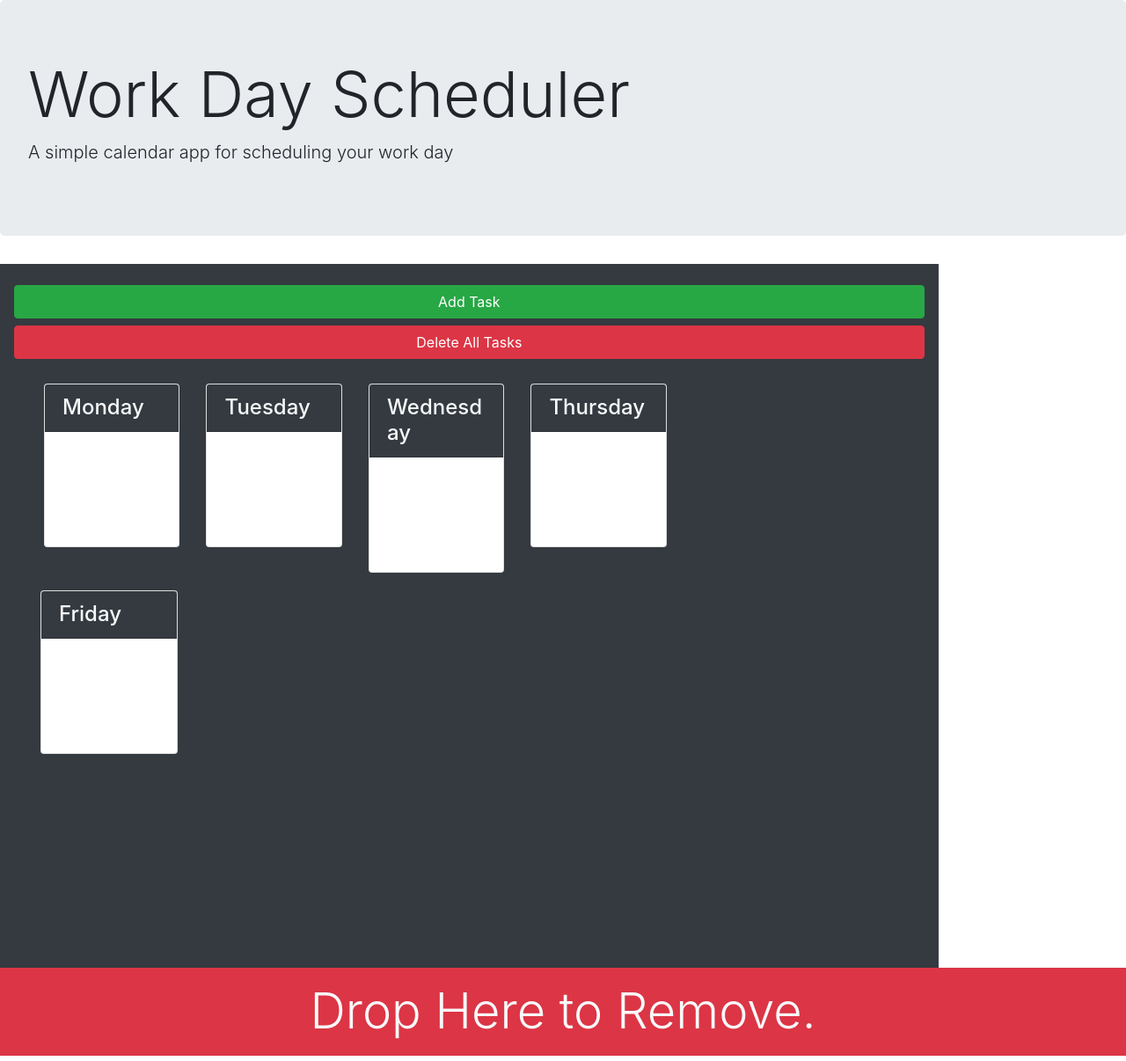
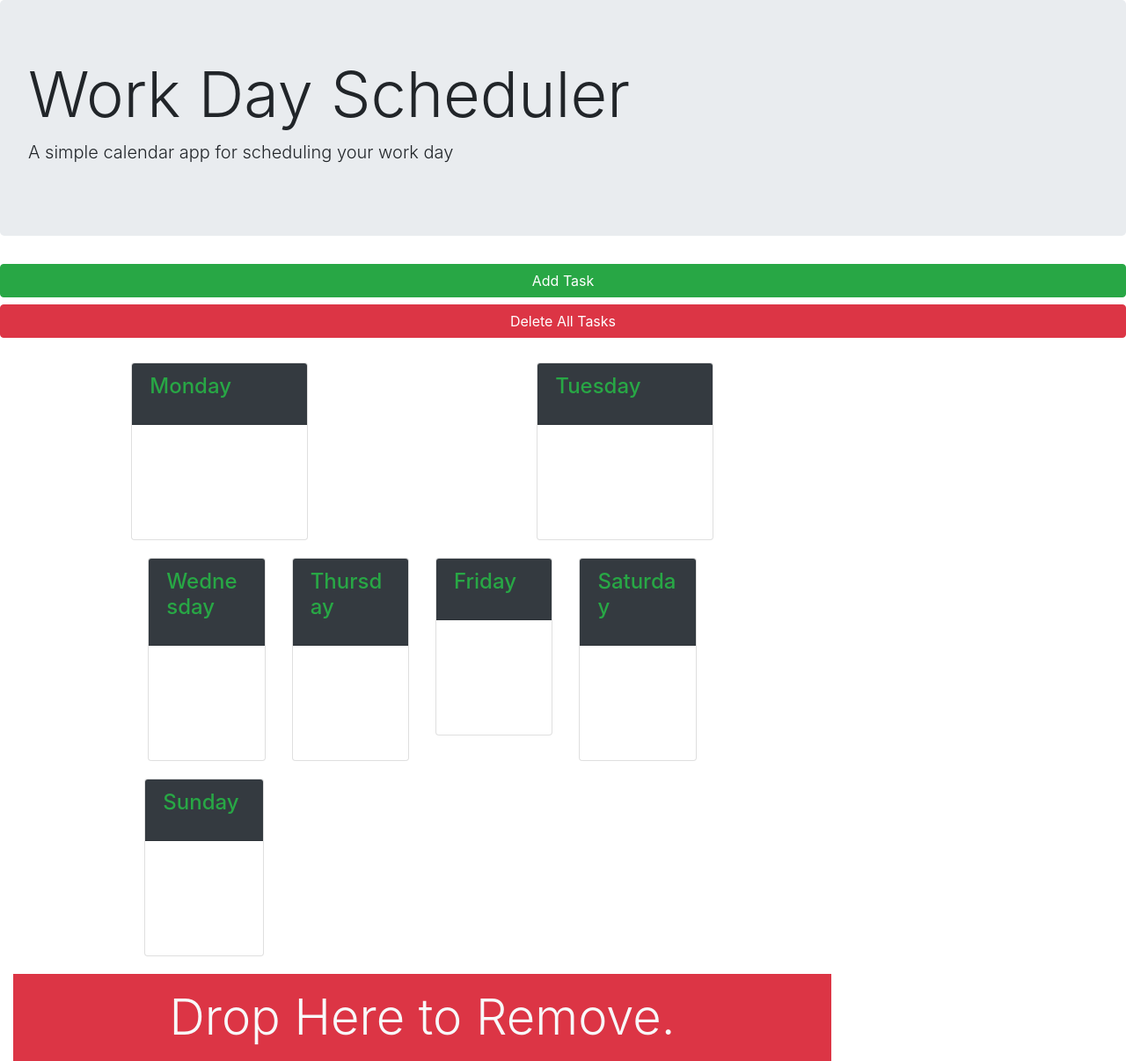
Before and after one commit to sambollano/WorkDayScheduler, a plain HTML site: page index.html in a window 1280 px wide. Shown: the whole page at 88% size. Drawn offline with nearby package versions, Linux system fonts and the light colour scheme.

Commit message:
Update index.html

```diff
--- a/index.html
+++ b/index.html
@@ -31,8 +31,6 @@
       <p id="currentDay" class="lead"></p>
     </header>
     <div class="box">
-      <div class="row min-vh-100 no-gutters">
-        <header class="col-10 col-lg-13 bg-dark text-light sticky-top d-flex flex-column p-10 p-lg-3">
           <div>
             <h1 class="text-center"><span class="oi oi-task d-inline d-lg-none"></span>
               </h1>
@@ -49,7 +47,7 @@
           <div class="col-12 col-md-6 col-xl-3 mb-3">
             <div class="card">
               <h4 class="card-header bg-dark text-light">
-                Monday
+                <p class="text-success">Monday</p>
               </h4>
               <ul id="list-toDo" class="list-group list-group-flush">
               </ul>
@@ -59,17 +57,39 @@
           <div class="col-12 col-md-6 col-xl-3 mb-3">
             <div class="card">
               <h4 class="card-header bg-dark text-light">
-                Tuesday
+                <p class="text-success">Tuesday</p>
               </h4>
               <ul id="list-inProgress" class="list-group list-group-flush">
               </ul>
             </div>
           </div>
+          <main class="col-12 col-lg-9 d-flex flex-column">
+            <div class="m-1 row justify-content-around">
+                <!--  -->
+                <div class="col-12 col-md-6 col-xl-3 mb-3">
+                  <div class="card">
+                    <h4 class="card-header bg-dark text-light">
+                      <p class="text-success">Wednesday</p>
+                    </h4>
+                    <ul id="list-toDo" class="list-group list-group-flush">
+                    </ul>
+                  </div>
+                </div>
+                <!--  -->
+                <div class="col-12 col-md-6 col-xl-3 mb-3">
+                  <div class="card">
+                    <h4 class="card-header bg-dark text-light">
+                      <p class="text-success">Thursday</p>
+                    </h4>
+                    <ul id="list-inProgress" class="list-group list-group-flush">
+                    </ul>
+                  </div>
+                </div>
           <!--  -->
           <div class="col-12 col-md-6 col-xl-3 mb-3">
             <div class="card">
               <h4 class="card-header bg-dark text-light">
-                Wednesday
+                <p class="text-success">Friday</p>
               </h4>
               <ul id="list-inReview" class="list-group list-group-flush">
               </ul>
@@ -79,7 +99,7 @@
           <div class="col-12 col-md-6 col-xl-3 mb-3">
             <div class="card">
               <h4 class="card-header bg-dark text-light">
-                Thursday
+                <p class="text-success">Saturday</p>
               </h4>
               <ul id="list-done" class="list-group list-group-flush">
               </ul>
@@ -90,7 +110,7 @@
       <div class="col-12 col-md-6 col-xl-3 mb-3">
         <div class="card">
           <h4 class="card-header bg-dark text-light">
-            Friday
+            <p class="text-success">Sunday</p>
           </h4>
           <ul id="list-done" class="list-group list-group-flush">
           </ul>
```
